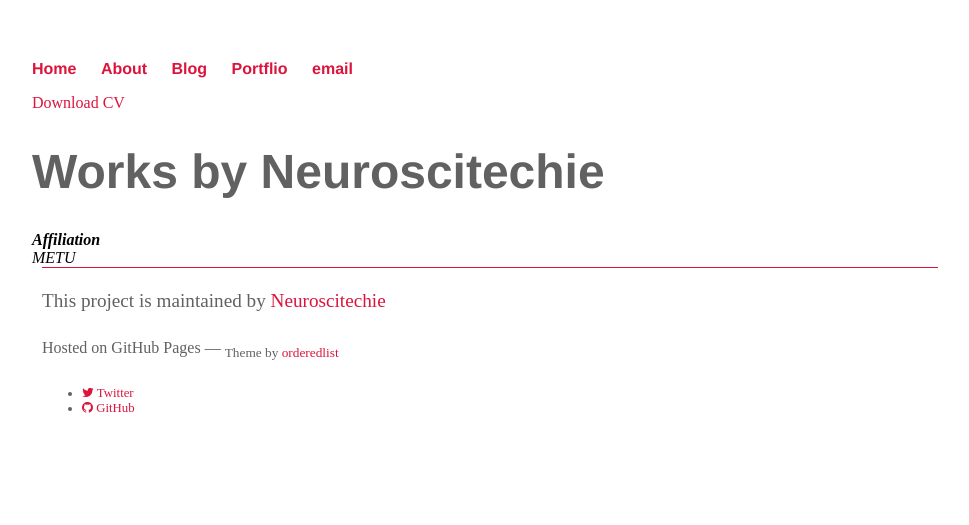
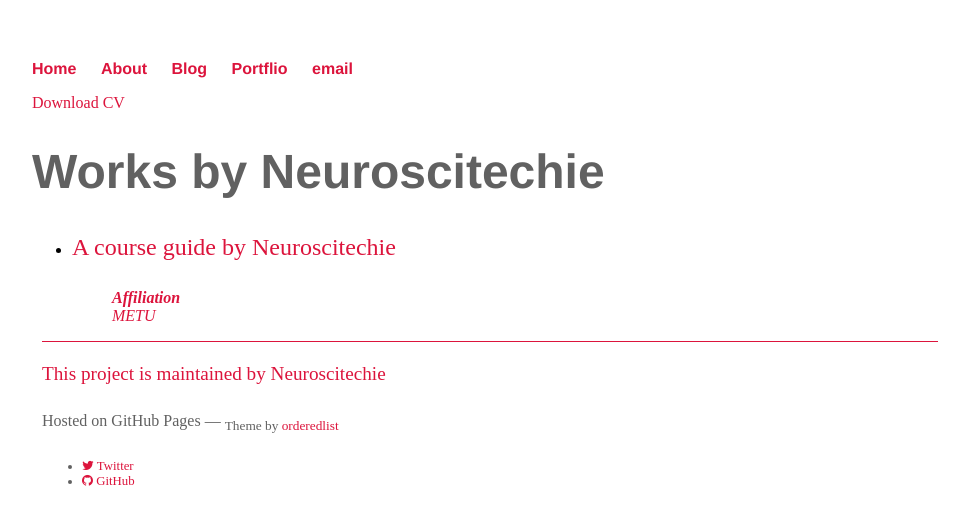
Before and after one commit to inantubek/meltemiatay.github.io, a Jekyll site: the page built from cv/index.html, in a window 1280 px wide. Shown: the top 525 px of the page, without its empty margins (160-1129 px from the left). Built offline with Jekyll 4.4.1, drawn with Linux system fonts in a browser that asks for light colours; nearby versions of some CDN libraries.

Commit message:
Update index.html

```diff
--- a/cv/index.html
+++ b/cv/index.html
@@ -6,8 +6,13 @@ title: Works by Neuroscitechie
 <div class="container">
 
   		<a href="#" class="download" title="Download CV as PDF">Download CV</a>
-					<h1>Works by Neuroscitechie</h1>
-					<address>
+	       <h1>Works by Neuroscitechie</h1>
+
+	<ul>
+		<li><p><a href="https://github.com/Neuroscitechie/deeplearning.ai-course-guide"> A course guide by Neuroscitechie</p></li>
+	<ul>
+
+		                        <address>
 					<strong>Affiliation</strong><br>
 					METU
 					</address>
```
